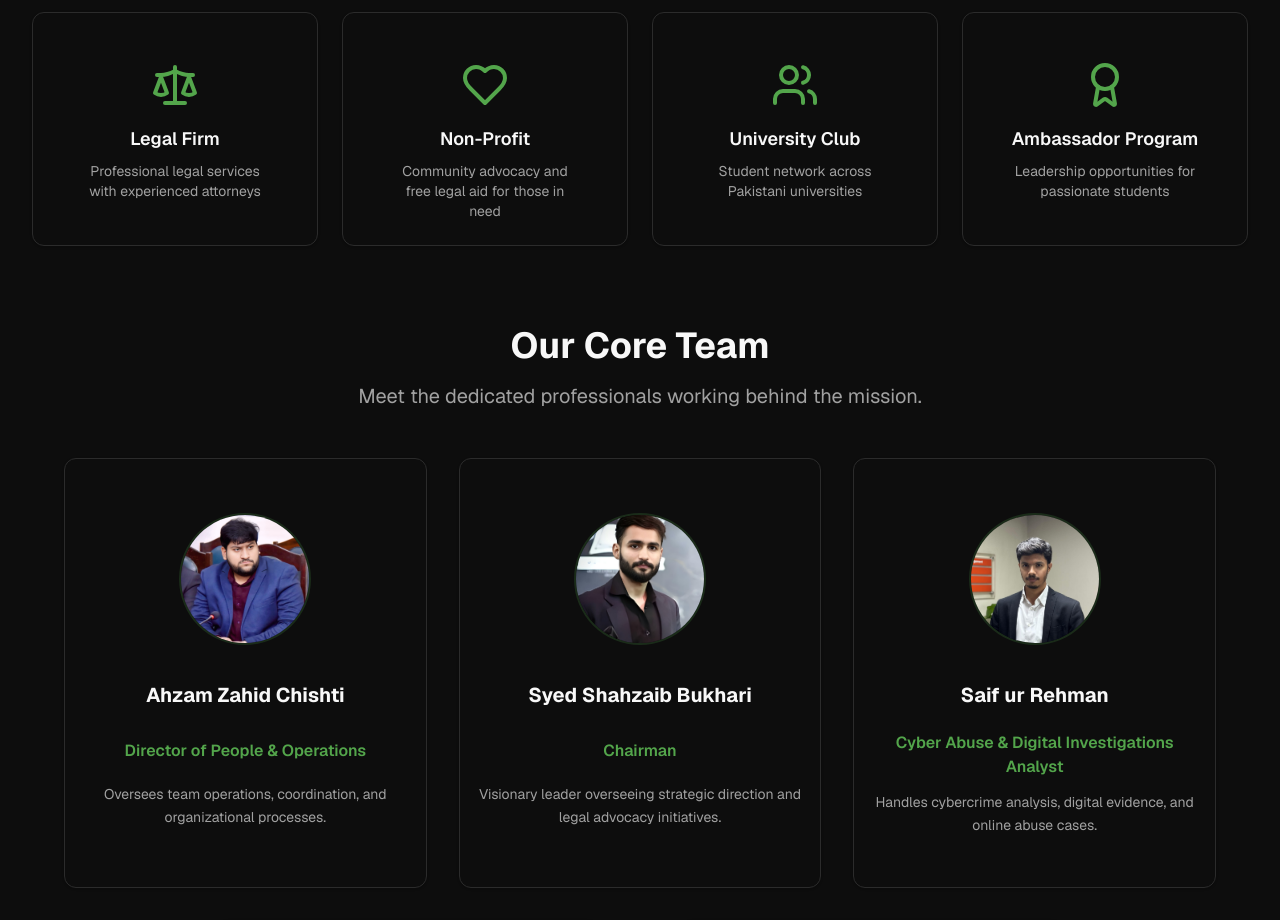
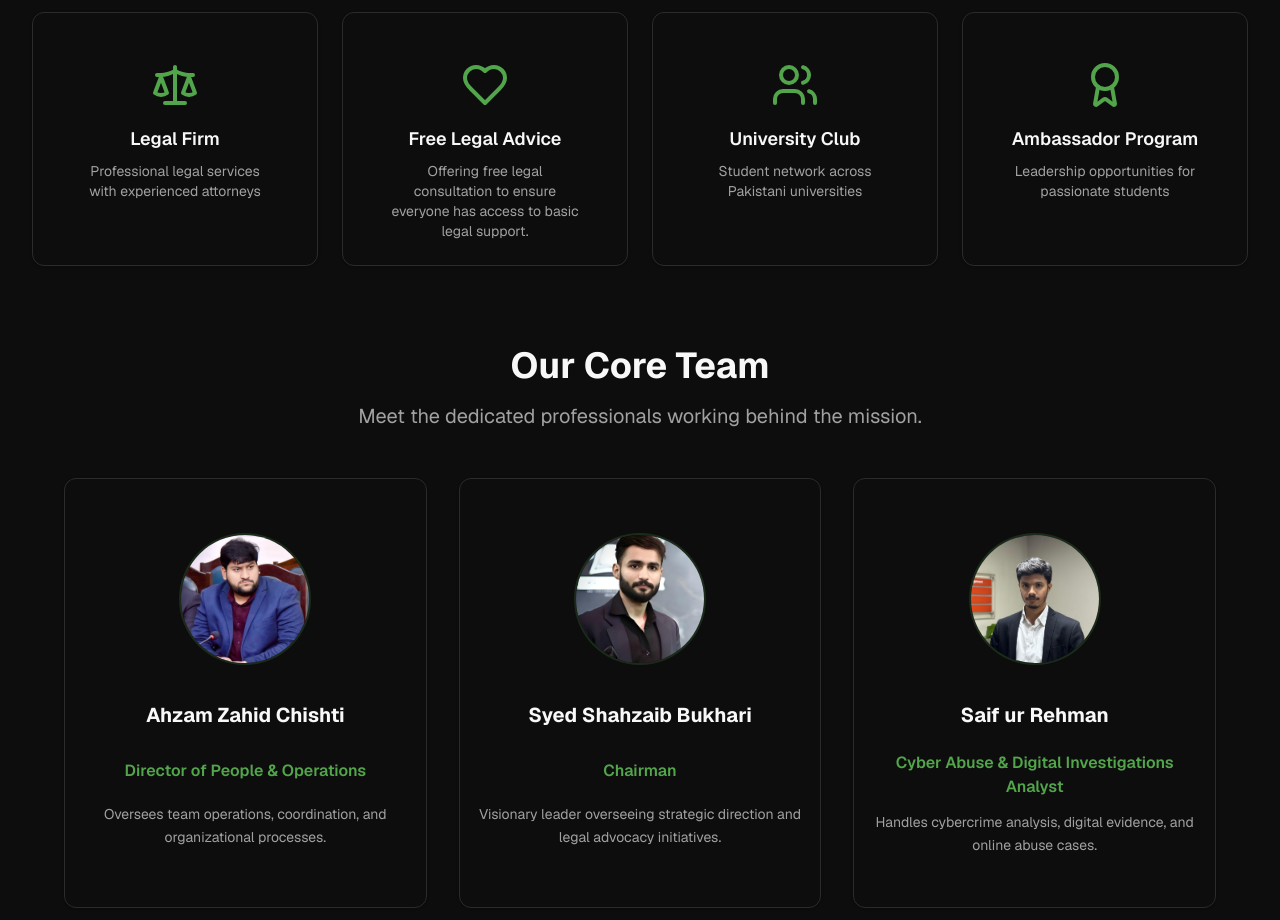
Before and after one commit to afridi-mussa/ayn-legal-aid, a Next.js app: page / in a window 1280 px wide. Shown: the part 1760-2680 px from the top of the page. Built offline with nearby package versions, Linux system fonts and the light colour scheme; no server answers; what groq-sdk would draw is missing.

Commit message:
updateed the about section

```diff
--- a/components/about-section.tsx
+++ b/components/about-section.tsx
@@ -44,8 +44,8 @@ export function AboutSection() {
           <Card className="text-center p-6 hover:shadow-lg transition-shadow">
             <CardContent className="pt-6">
               <Heart className="w-12 h-12 text-primary mx-auto mb-4" />
-              <h4 className="text-lg font-semibold text-card-foreground mb-2">Non-Profit</h4>
-              <p className="text-muted-foreground text-sm">Community advocacy and free legal aid for those in need</p>
+              <h4 className="text-lg font-semibold text-card-foreground mb-2">Free Legal Advice</h4>
+              <p className="text-muted-foreground text-sm">Offering free legal consultation to ensure everyone has access to basic legal support.</p>
             </CardContent>
           </Card>
 
```
